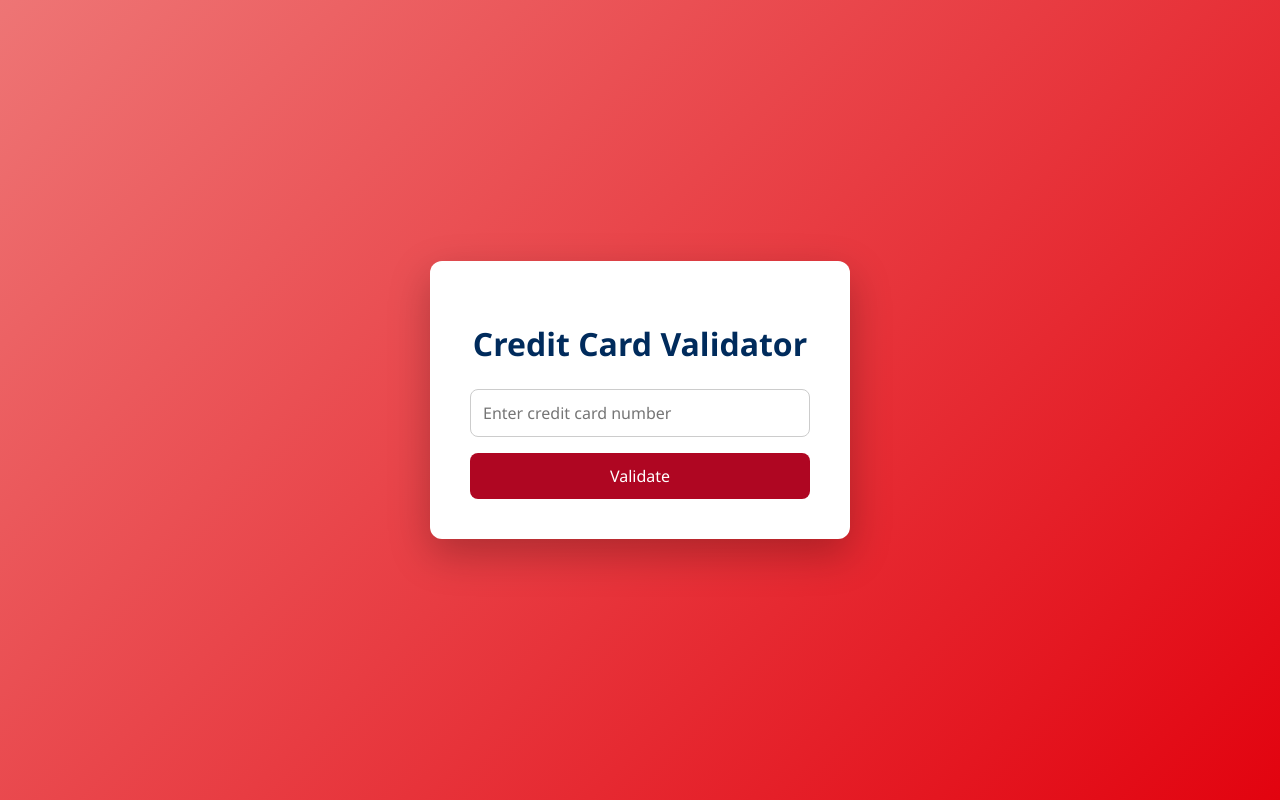
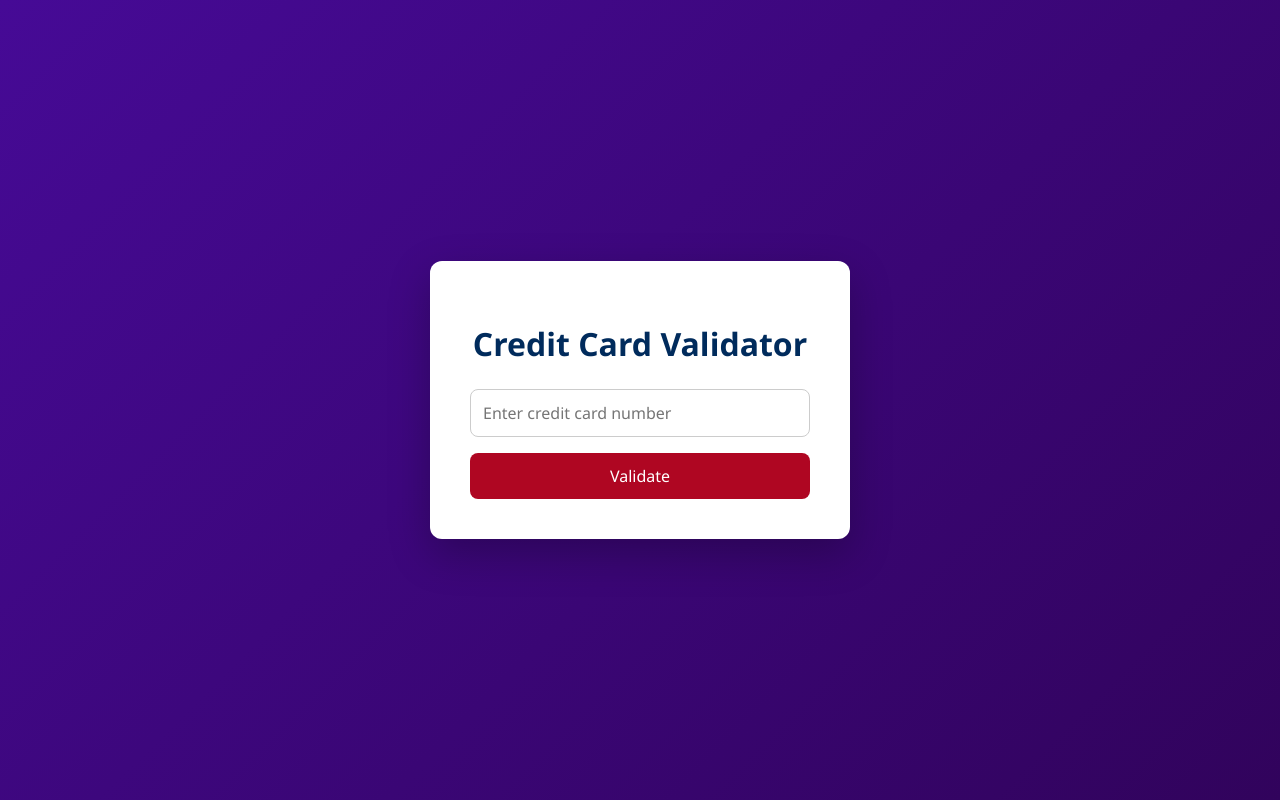
Before and after one commit to Shaunl96/credit-card-validator-service, a Flask app: page / in a window 1280 px wide. Run offline with Flask 3, Linux system fonts and the light colour scheme.

Commit message:
Testing CI/CD Pipeline. Changing color to Blue

```diff
--- a/src/static/styles.css
+++ b/src/static/styles.css
@@ -7,7 +7,7 @@
 body {
     margin: 0;
     padding: 0;
-    background: linear-gradient(135deg, #ee7575, #e2030f);
+    background: linear-gradient(135deg, #460a96, #31035c);
     min-height: 100vh;
     display: flex;
     justify-content: center;
```
